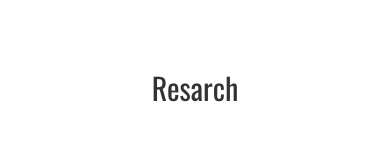
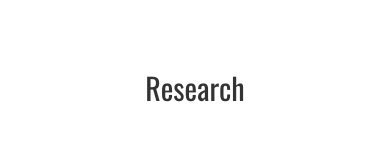
Before and after one commit to cieslikprzemyslaw/Ludow-University-Test, a React (Create React App) app: page / in a window 390 px wide. Both pictures are taken after a click on the icon 358 px from the left and 43 px from the top of the page. Shown: the part 299-459 px from the top of the page. Built offline with nearby package versions, Linux system fonts and the light colour scheme.

Commit message:
Fix typo in Mobile Navigation

```diff
--- a/src/components/MobileNav/NavList/index.jsx
+++ b/src/components/MobileNav/NavList/index.jsx
@@ -22,7 +22,7 @@ const NAV_MENU_ITEMS = Object.freeze([
   },
   {
     id: 2,
-    name: "Resarch",
+    name: "Research",
     link: "/research",
   },
   {
```
